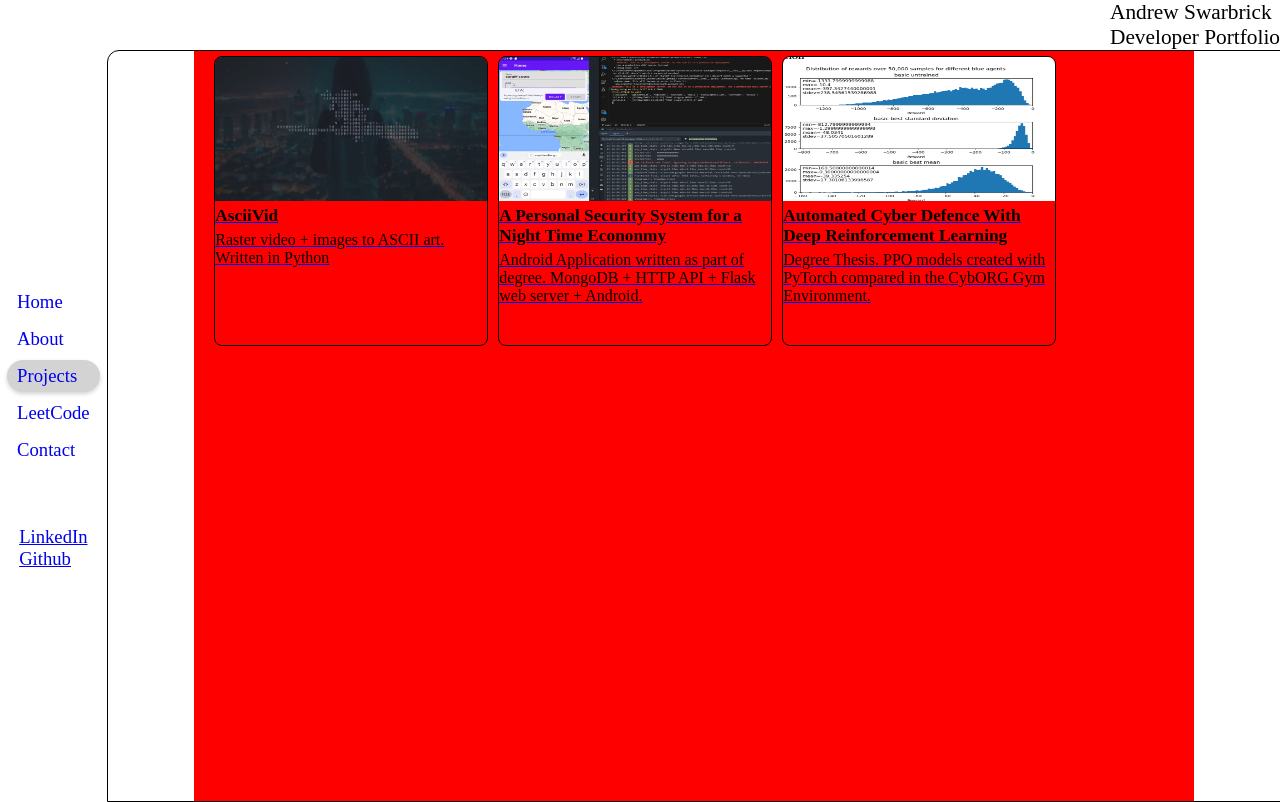
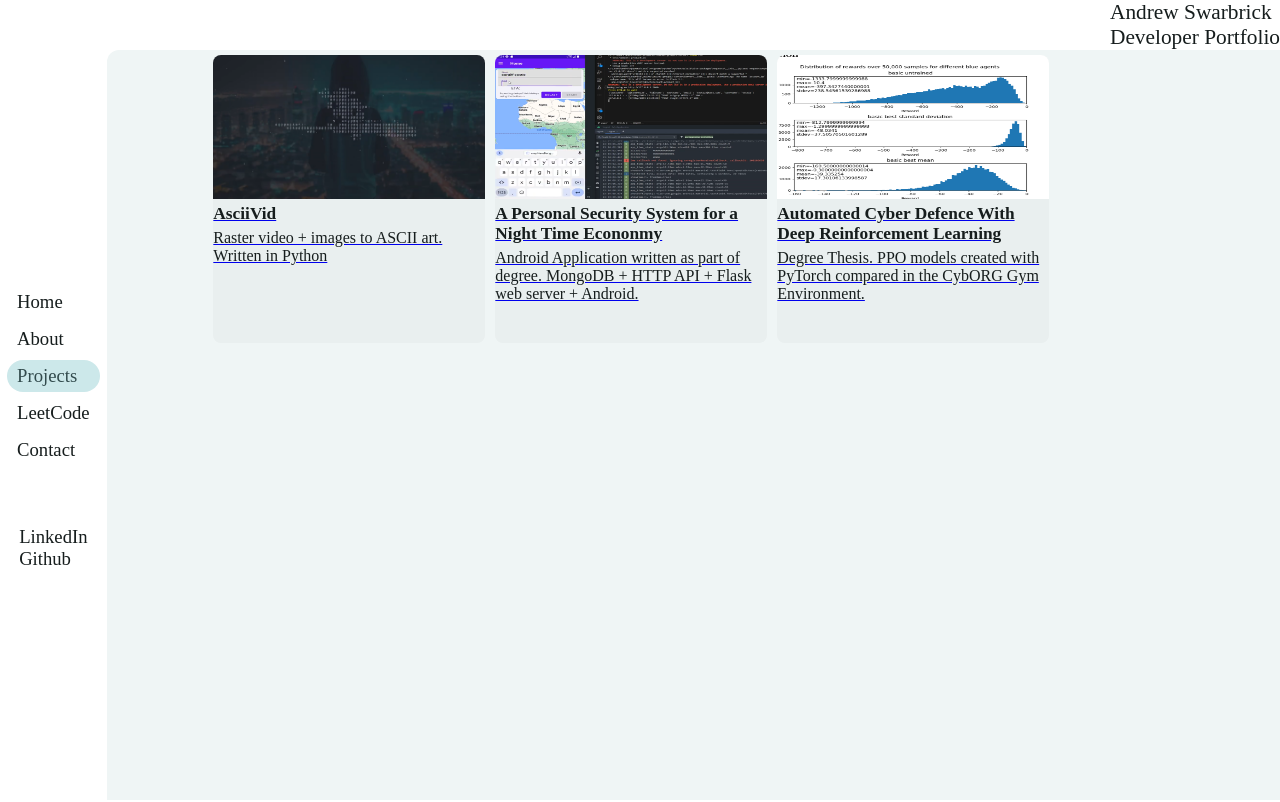
Before and after one commit to aswarb/aswarb.github.io, a React (Vite) app: page /projects in a window 1280 px wide. Built offline with nearby package versions, Linux system fonts and the light colour scheme.

Commit message:
updated styling, needs more work

```diff
--- a/package.json
+++ b/package.json
@@ -28,6 +28,7 @@
     "eslint-plugin-react-hooks": "^5.1.0",
     "eslint-plugin-react-refresh": "^0.4.19",
     "globals": "^15.15.0",
+    "sass-embedded": "^1.86.2",
     "vite": "^6.2.0"
   }
 }
--- a/src/App.jsx
+++ b/src/App.jsx
@@ -1,4 +1,4 @@
-import './App.css'
+import './App.scss'
 
 import { Home } from '!pages/home.jsx'
 import { About } from '!pages/about.jsx'
--- a/src/App.css
+++ b/src/App.scss
@@ -1,3 +1,5 @@
+@import './themes.scss';
+
 #root {
     width: 100vw;
     height: 100vh;
@@ -9,10 +11,12 @@ body {
     padding: 0px;
     margin: 0px;
     overflow: hidden;
+    color: var(--md-sys-color-on-surface);
+    background-color: var(--md-sys-color-surface-container-lowest);
 }
 
 hr {
-    border: 0.1px solid black;
+    border: 0.1px solid var(--md-sys-color-outline-variant);
 }
 
 .navDest {
@@ -23,9 +27,14 @@ hr {
     margin-top: 5px;
 }
 
+.navDest:hover {
+    background-color: var(--md-sys-color-surface-bright);
+    color: var(--md-sys-color-on-surface-variant);
+}
+
 .navDest.active {
-    background-color: lightgrey;
-    box-shadow: 0px 2px 4px lightgrey;
+    background-color: var(--md-sys-color-secondary-container);
+    color: var(--md-sys-color-on-secondary-container);
 }
 
 .namePlate {
@@ -41,7 +50,7 @@ hr {
     height: 100%;
 }
 .svgIcon {
-    fill: black;
+    fill: var(--md-sys-color-on-surface-variant);
 }
 
 .backButton {
@@ -63,7 +72,7 @@ hr {
 
 .project-titlebar {
     height: fit-content;
-    border-bottom: 1px solid black;
+    border-bottom: 1px solid var(--md-sys-color-outline-variant);
     display: flex;
     flex-direction: row;
 }
@@ -92,7 +101,7 @@ hr {
 .contentBox {
     grid-area: content;
     overflow: scroll;
-    border: 1px solid black;
+    background-color: var(--md-sys-color-surface-container-low);
     border-radius: 0.75em 0em 0em 0em;
     display: flex;
     justify-content: center;
@@ -111,7 +120,7 @@ hr {
 .cardContainer {
     height: fit-content;
     min-height: 100%;
-    background: red;
+    background: var(--md-sys-color-surface-container-low);
     padding-right: 15px;
     padding-left: 15px;
 }
@@ -123,7 +132,6 @@ hr {
 .navRail {
     grid-area: navbar;
     font-size: 14pt;
-    color: black;
     display: flex;
     flex-direction: column;
     justify-content: center;
@@ -136,10 +144,15 @@ hr {
     margin-bottom: 30px;
 }
 
+.navSection * {
+    text-decoration: none;
+    color: var(--md-sys-color-on-surface);
+}
+
 .card {
     width: 17em;
     height: 18em;
-    border: 1px solid black;
+    background-color: var(--md-sys-color-surface-container);
     text-wrap: wrap;
     border-radius: 0.5em;
     display: inline-block;
@@ -147,9 +160,15 @@ hr {
     cursor: pointer;
     overflow: hidden;
 }
+
+.card:hover {
+    background-color: var(--md-sys-color-surface-container-high);
+    //box-shadow:0px 1px 20px 0 var(--md-sys-color-shadow);
+}
+
 .card * {
     width: 100%;
-    color: black;
+    color: var(--md-sys-color-on-surface);
 }
 
 .card .cardContent {
@@ -188,7 +207,7 @@ hr {
     border-radius: 1em;
 }
 .quicknotes-container {
-    background: lightgrey;
+    background: var(--md-sys-color-surface-container);
     margin: 5px;
     margin-left: auto;
     margin-right: auto;
@@ -216,7 +235,6 @@ hr {
 }
 
 .quicknotes > ul .note {
-    color: black;
     width: 99%;
     font-size: 14pt;
     break-inside: avoid;
@@ -224,7 +242,7 @@ hr {
 
 .quicknotes-container > .title {
     width: 100%;
-    border-bottom: 1px solid black;
+    border-bottom: 1px solid var(--md-sys-color-outline-variant);
     padding-left: 10px;
     align-content: center;
 }
--- a/src/color-themes/dark.css
+++ b/src/color-themes/dark.scss
@@ -1,4 +1,4 @@
-.dark {
+@mixin dark {
     --md-sys-color-primary: rgb(128 212 218);
     --md-sys-color-surface-tint: rgb(128 212 218);
     --md-sys-color-on-primary: rgb(0 55 58);
--- a/src/color-themes/light.css
+++ b/src/color-themes/light.scss
@@ -1,4 +1,4 @@
-.light {
+@mixin light {
     --md-sys-color-primary: rgb(0 105 111);
     --md-sys-color-surface-tint: rgb(0 105 111);
     --md-sys-color-on-primary: rgb(255 255 255);
--- a/src/pages/projects.module.css
+++ b/src/pages/projects.module.css
@@ -0,0 +1 @@
+@import '../themes.scss';
--- /dev/null
+++ b/src/themes.scss
@@ -0,0 +1,13 @@
+@import 'color-themes/dark.scss';
+@import 'color-themes/light.scss';
+
+@media (prefers-color-scheme: light) {
+    body {
+        @include light;
+    }
+}
+@media (prefers-color-scheme: dark) {
+    body {
+        @include dark;
+    }
+}
```
Also changed, not shown: 1 other file (tests, documents, lock files or other folders).
